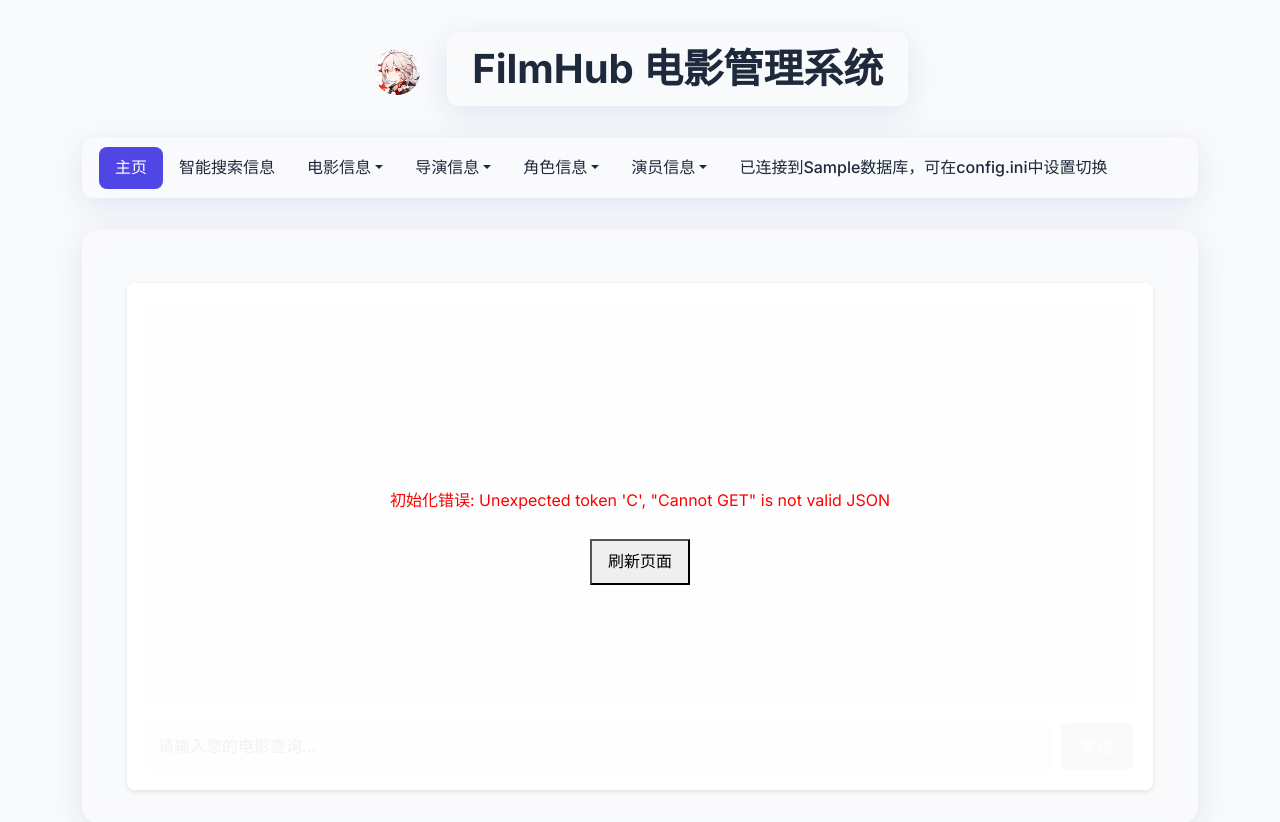
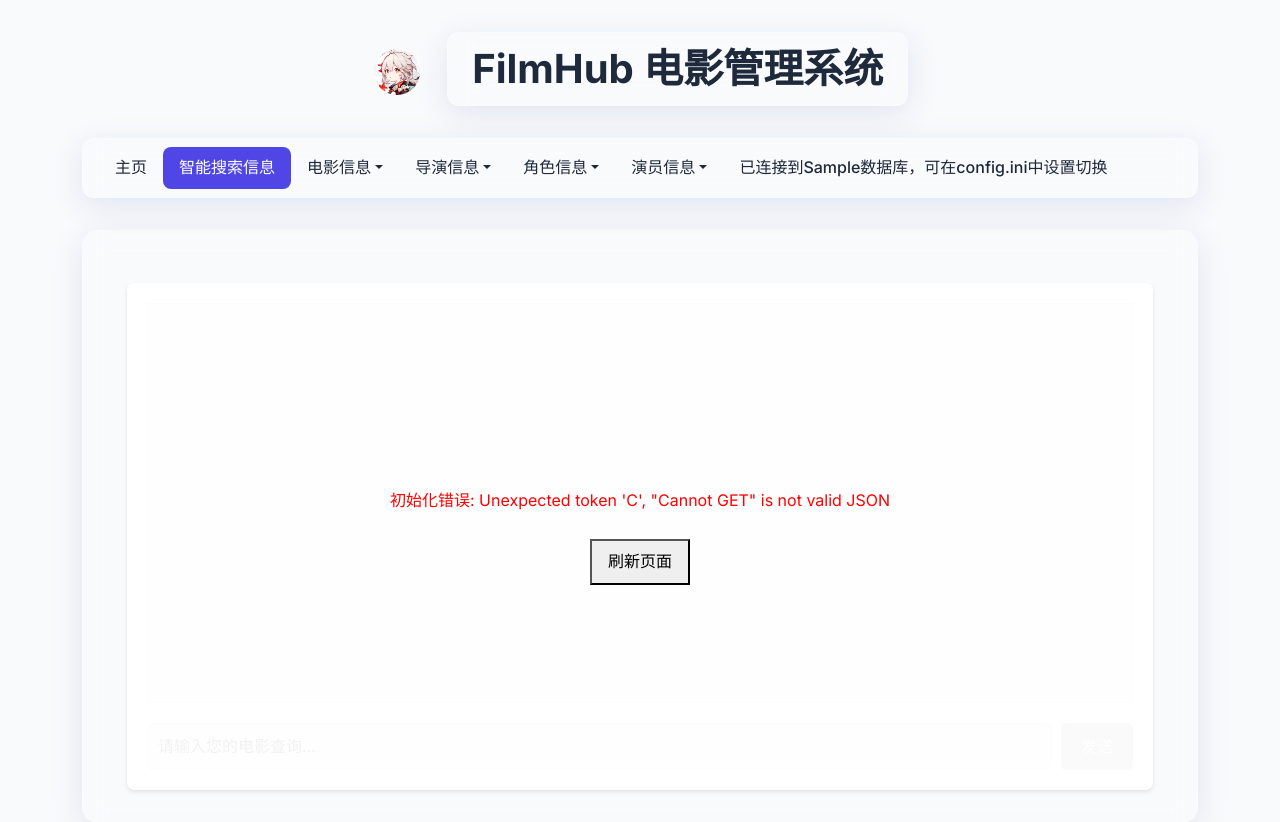
Before and after one commit to ObeliskGate/movie-management-system, a Python web app: template src/templates/chat.html in a window 1280 px wide. Shown: the top 822 px of the page. Run offline with Jinja, Linux system fonts and the light colour scheme; the template is opened without the code that fills it: most values are stand-ins (such as "Sample title", 1, 10 or a date in 2020).

Commit message:
fix: active `navchat` in `chat.html`

```diff
--- a/src/templates/chat.html
+++ b/src/templates/chat.html
@@ -1,8 +1,8 @@
 {% extends "base.html" %}
 {% block title %}FilmHub 电影查询{% endblock %}
 
-{% block navindex %}
-<a class="nav-link active" aria-current="page" href="{{ url_for('index')}}">主页</a>
+{% block navchat %}
+<a class="nav-link active" aria-current="page" href="{{ url_for('index')}}">智能搜索信息</a>
 {% endblock %}
 
 {% block navtype %}
```
